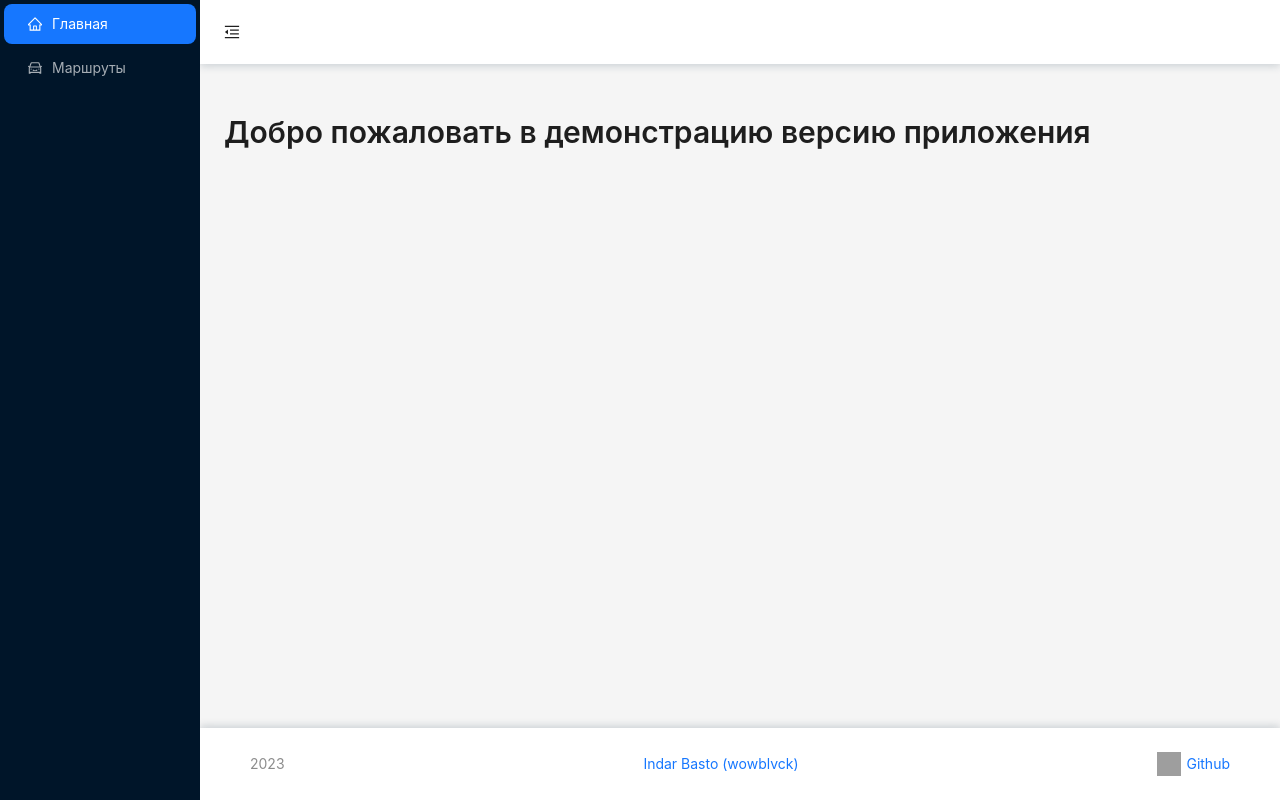
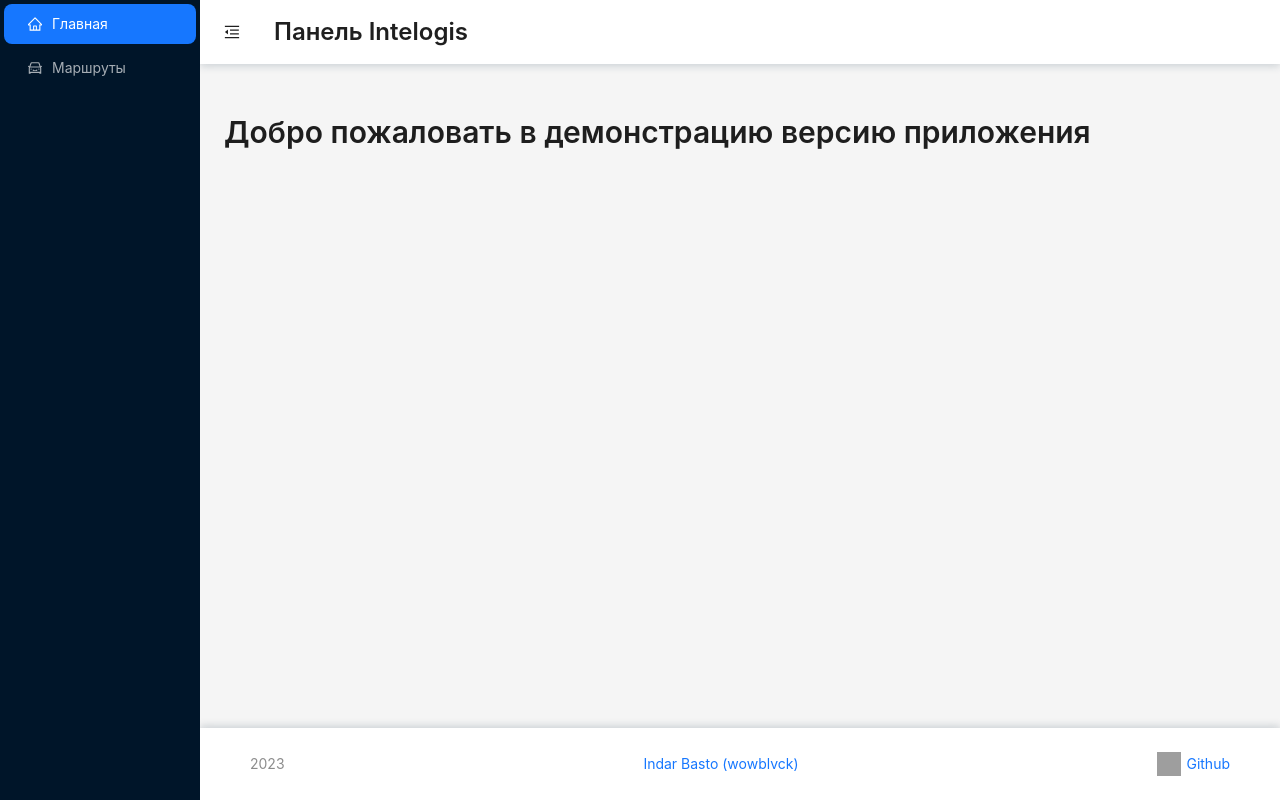
Before and after one commit to wowblvck/intelogis-test, a React (Vite) app: page / in a window 1280 px wide. Built offline with nearby package versions, Linux system fonts and the light colour scheme; no server answers; grey boxes are pictures that could not be loaded.

Commit message:
feat: add page name

```diff
--- a/src/components/Header.tsx
+++ b/src/components/Header.tsx
@@ -1,6 +1,10 @@
 import { MenuFoldOutlined, MenuUnfoldOutlined } from '@ant-design/icons/lib/icons';
+import { appRoutes } from '@routes/appRoutes';
+import { getDefaultPath } from '@utils/helperFunctions';
+import { Typography } from 'antd';
 import Button from 'antd/es/button';
 import { Header as HeaderAnt } from 'antd/es/layout/layout';
+import { useLocation, useParams } from 'react-router-dom';
 
 type HeaderProps = {
   menuCollapsed: boolean;
@@ -8,12 +12,20 @@ type HeaderProps = {
 };
 
 const Header: React.FC<HeaderProps> = ({ menuCollapsed, onCollapsed }) => {
+  const location = useLocation();
+  const params = useParams<Record<string, string>>();
+
+  const defaultPath = getDefaultPath(location, params);
+
+  const page = appRoutes.find((route) => route.path === defaultPath);
+
   return (
     <HeaderAnt
       style={{
         alignItems: 'center',
         backgroundColor: '#fff',
         boxShadow: '0px 2px 8px 0px rgba(34, 60, 80, 0.2)',
+        columnGap: '10px',
         display: 'flex',
         padding: 0,
       }}
@@ -28,6 +40,9 @@ const Header: React.FC<HeaderProps> = ({ menuCollapsed, onCollapsed }) => {
         onClick={onCollapsed}
         type="text"
       />
+      {page && (
+        <Typography.Title style={{ fontSize: '24px', margin: 0 }}>{page.name}</Typography.Title>
+      )}
     </HeaderAnt>
   );
 };
--- a/src/components/Navigation.tsx
+++ b/src/components/Navigation.tsx
@@ -1,5 +1,6 @@
 import { CarOutlined, HomeOutlined } from '@ant-design/icons/lib/icons';
 import { AppRoutes } from '@routes/appRoutes';
+import { getDefaultPath } from '@utils/helperFunctions';
 import Menu from 'antd/es/menu';
 import { useLocation, useNavigate, useParams } from 'react-router-dom';
 
@@ -8,10 +9,7 @@ const Navigation = () => {
   const navigate = useNavigate();
   const params = useParams<Record<string, string>>();
 
-  const defaultKey = Object.values(params).reduce(
-    (path, param) => path!.replace('/' + param, ''),
-    location.pathname
-  );
+  const defaultPath = getDefaultPath(location, params);
 
   return (
     <Menu
@@ -29,7 +27,7 @@ const Navigation = () => {
           onClick: () => navigate(AppRoutes.Routes),
         },
       ]}
-      defaultSelectedKeys={[defaultKey!]}
+      defaultSelectedKeys={[defaultPath!]}
       mode="inline"
       theme="dark"
     />
--- a/src/utils/helperFunctions.ts
+++ b/src/utils/helperFunctions.ts
@@ -1,3 +1,5 @@
+import { Location, Params } from 'react-router-dom';
+
 const calculateCenter = <T extends { location: [number, number] }>(
   points: T[]
 ): [number, number] => {
@@ -19,4 +21,12 @@ const convertPointsToString = <T extends { location: [number, number] }>(points:
   return locationsString;
 };
 
-export { calculateCenter, convertPointsToString };
+const getDefaultPath = (location: Location, params: Params) => {
+  const defaultKey = Object.values(params).reduce(
+    (path, param) => (path ? path.replace('/' + param, '') : ''),
+    location.pathname
+  );
+  return defaultKey;
+};
+
+export { calculateCenter, convertPointsToString, getDefaultPath };
```
